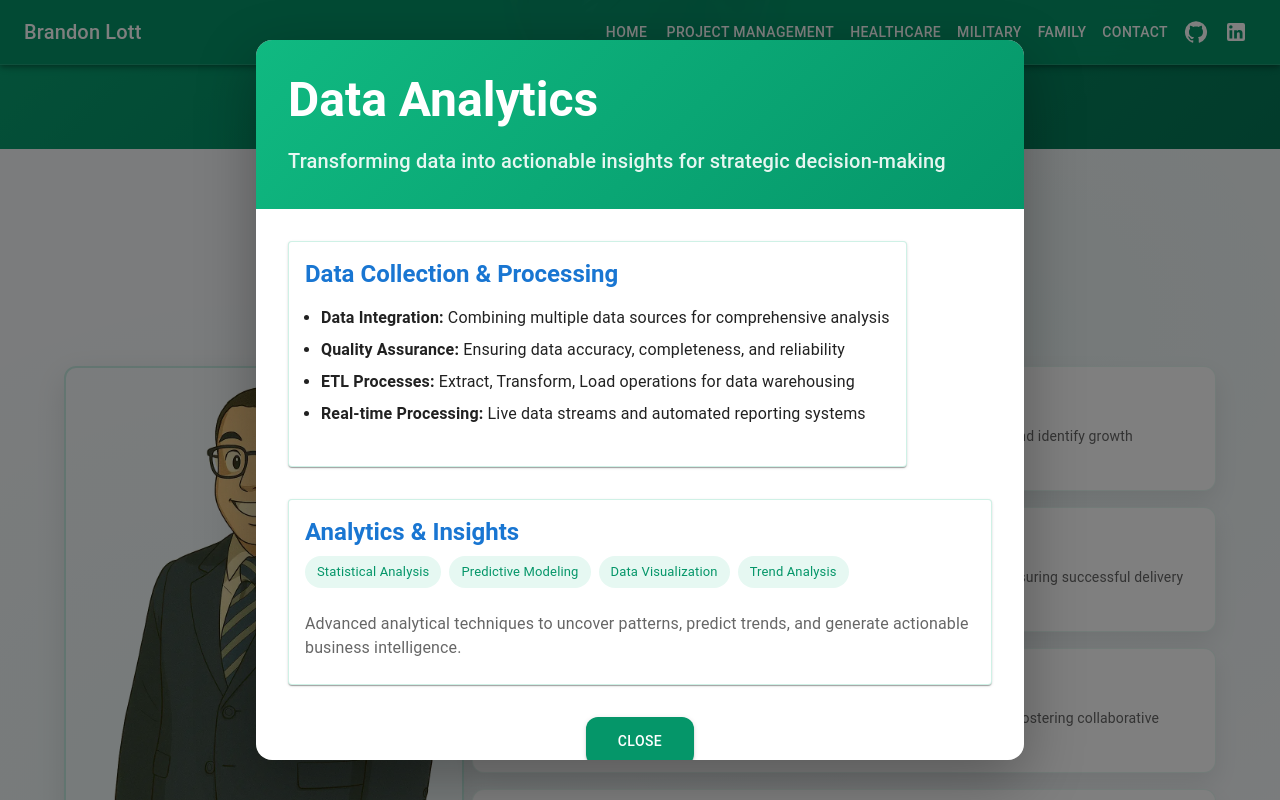
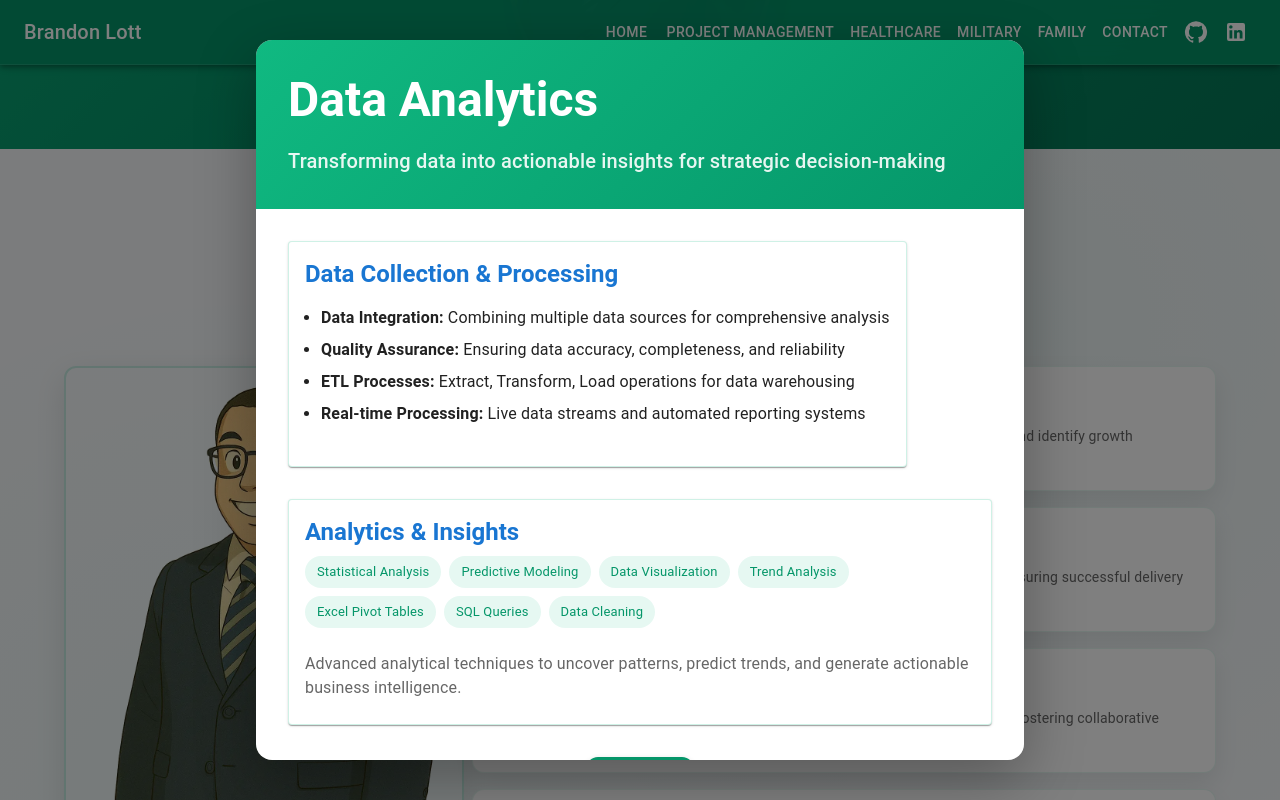
Before and after one commit to EchoThreeLima/spa_resume, a React (Vite) app: page / in a window 1280 px wide. Both pictures are taken after a click on the button "Data Analytics". Shown: the part 651-1451 px from the top of the page. Built offline with nearby package versions, Linux system fonts and the light colour scheme.

Commit message:
added more chips for DAta Analytics

```diff
--- a/src/App.jsx
+++ b/src/App.jsx
@@ -1633,6 +1633,9 @@ function App() {
                         <Chip label="Predictive Modeling" sx={{ mr: 1, mb: 1, backgroundColor: 'rgba(16, 185, 129, 0.1)', color: '#059669' }} />
                         <Chip label="Data Visualization" sx={{ mr: 1, mb: 1, backgroundColor: 'rgba(16, 185, 129, 0.1)', color: '#059669' }} />
                         <Chip label="Trend Analysis" sx={{ mr: 1, mb: 1, backgroundColor: 'rgba(16, 185, 129, 0.1)', color: '#059669' }} />
+                        <Chip label="Excel Pivot Tables" sx={{ mr: 1, mb: 1, backgroundColor: 'rgba(16, 185, 129, 0.1)', color: '#059669' }} />
+                        <Chip label="SQL Queries" sx={{ mr: 1, mb: 1, backgroundColor: 'rgba(16, 185, 129, 0.1)', color: '#059669' }} />
+                        <Chip label="Data Cleaning" sx={{ mr: 1, mb: 1, backgroundColor: 'rgba(16, 185, 129, 0.1)', color: '#059669' }} />
                       </Box>
                       <Typography variant="body1" color="text.secondary">
                         Advanced analytical techniques to uncover patterns, predict trends, and generate actionable business intelligence.
```
